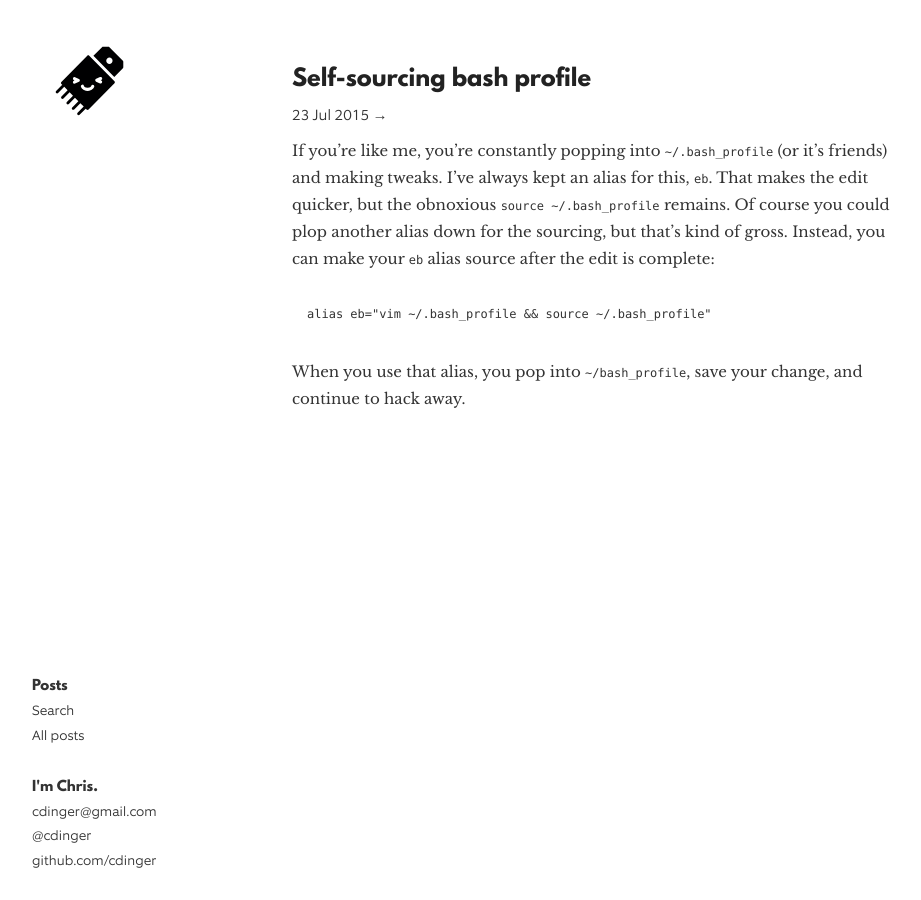
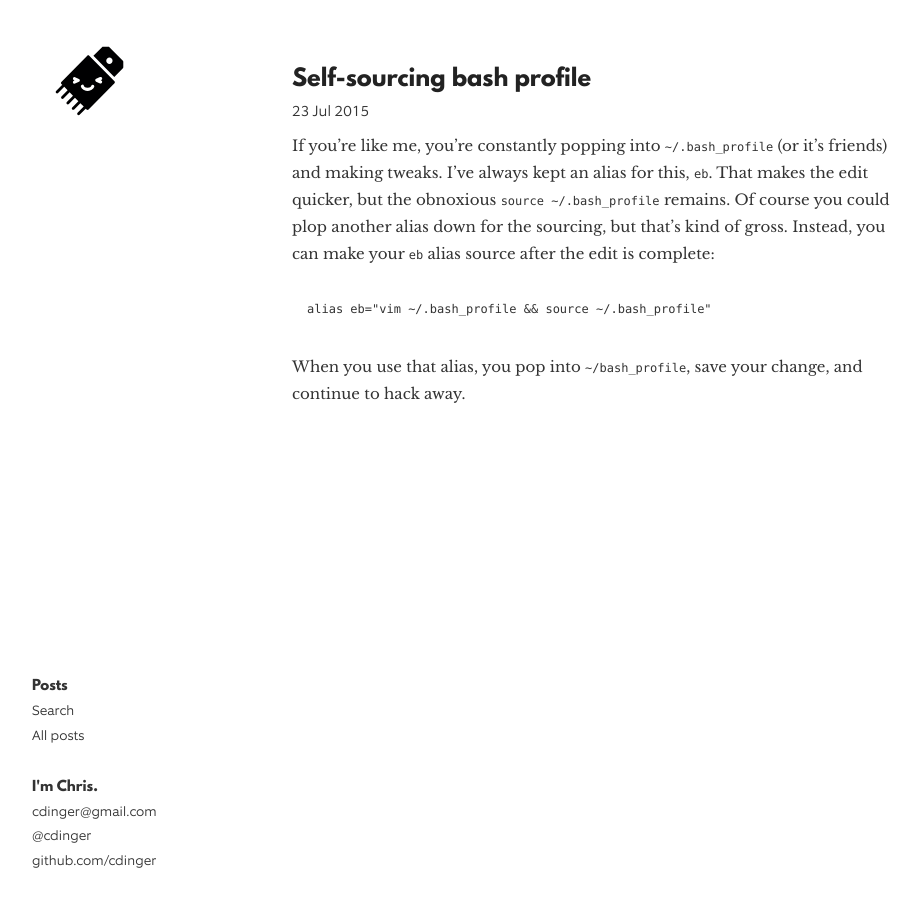
Before and after one commit to cdinger/cdinger.github.com, a Jekyll site: the page built from _posts/2015-07-23-self-sourcing-bash-profile.md, in a window 1280 px wide. Shown: the whole page, without its empty margins (178-1099 px from the left). Built offline with Jekyll 4.4.1, drawn with Linux system fonts in a browser that asks for light colours.

Commit message:
Remove social share links

```diff
--- a/_layouts/post.html
+++ b/_layouts/post.html
@@ -2,12 +2,6 @@
 <h2><a href="{{ page.url }}">{{ page.title }}</a></h2>
     <p class="post-date">
       {{ page.date | date_to_string }}
-      &rarr;
-      <span class="share">
-        <a href="http://twitter.com/share?text={{ page.title }}&url={{ site.base_url }}{{ page.url }}"><i class="fa fa-twitter"></i></a>
-        <a href="http://www.facebook.com/sharer.php?u={{ site.base_url }}{{ page.url }}"><i class="fa fa-facebook-square"></i></a>
-        <a href="https://plus.google.com/share?url={{ site.base_url }}{{ page.url }}"><i class="fa fa-google-plus-square"></i></a>
-      </span>
     </p>
     {{ content }}
 {% include footer.html %}
```
